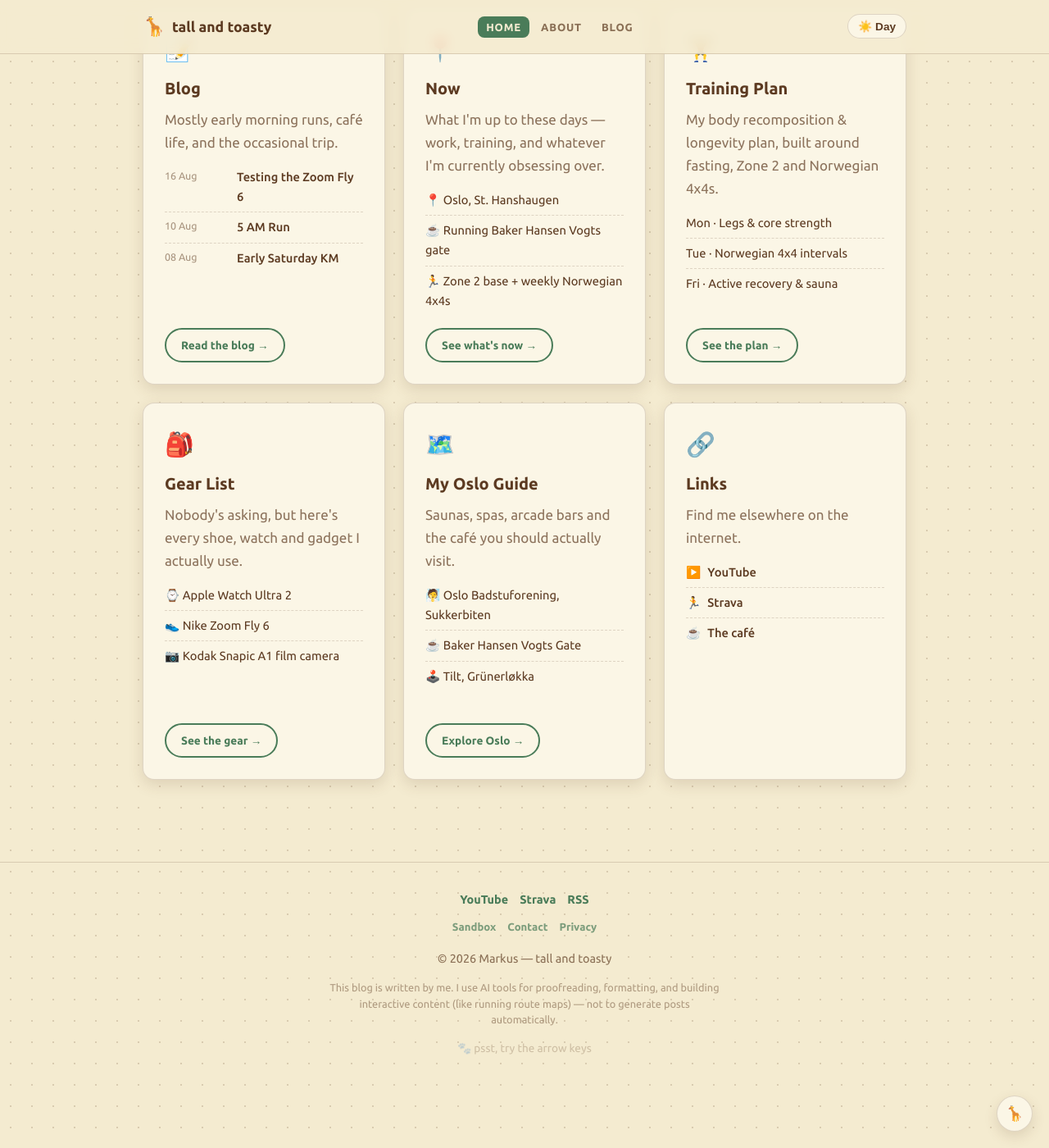
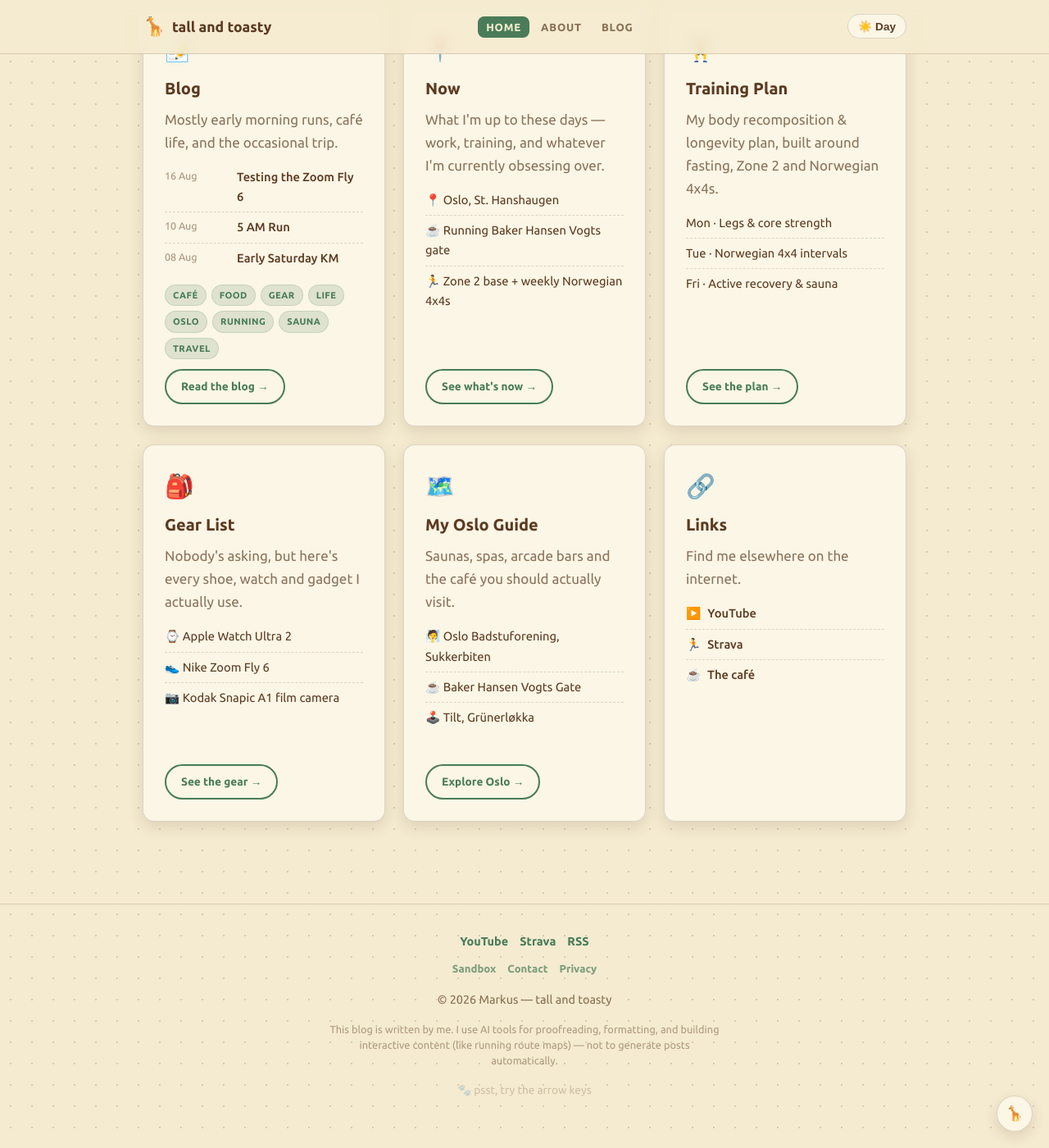
Before and after one commit to markuslyngmo/tallandtoasty, a Jekyll site: the page built from index.md, in a window 1280 px wide and 1400 px high, scrolled down 1472 px. Shown: the whole window at 82% size. Built offline with Jekyll 4.4.1, drawn with Linux system fonts in a browser that asks for light colours.

Commit message:
Add topic tags to the Blog card on the homepage
Shows every tag as a compact pill row under the recent-posts list,
linking to the tag archive pages, so topics are browsable straight
from the Explore section.

Co-Authored-By: Claude Sonnet 5 <noreply@anthropic.com>

```diff
--- a/_layouts/home.html
+++ b/_layouts/home.html
@@ -38,6 +38,12 @@ layout: default
         </li>
       {% endfor %}
     </ul>
+    <div class="post-tags card-tags">
+      {% assign sorted_tags = site.tags | sort %}
+      {% for tag in sorted_tags %}
+        <a class="tag-pill" href="{{ '/tags/' | append: tag[0] | relative_url | append: '/' }}">{{ tag[0] }}</a>
+      {% endfor %}
+    </div>
     <a class="card-cta" href="{{ '/blog/' | relative_url }}">Read the blog &rarr;</a>
   </div>
 
--- a/assets/css/main.css
+++ b/assets/css/main.css
@@ -456,6 +456,9 @@ ul.blog-posts a:hover { color: var(--accent); background: none; }
 .tag-cloud { display: flex; flex-wrap: wrap; gap: 10px; margin-top: 1.5em; }
 .tag-cloud .tag-pill { font-size: 0.95rem; padding: 8px 16px; }
 
+.card-tags { margin: 2px 0 0; gap: 6px; }
+.card-tags .tag-pill { font-size: 0.7rem; padding: 3px 9px; }
+
 .post-nav {
   display: flex;
   justify-content: space-between;
```
